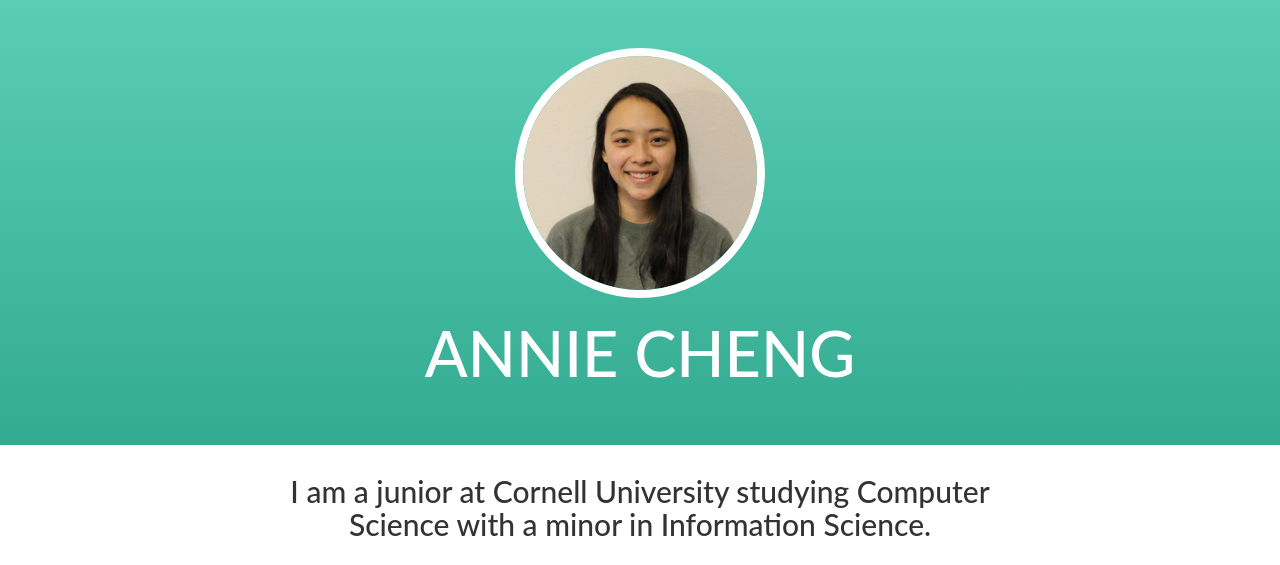
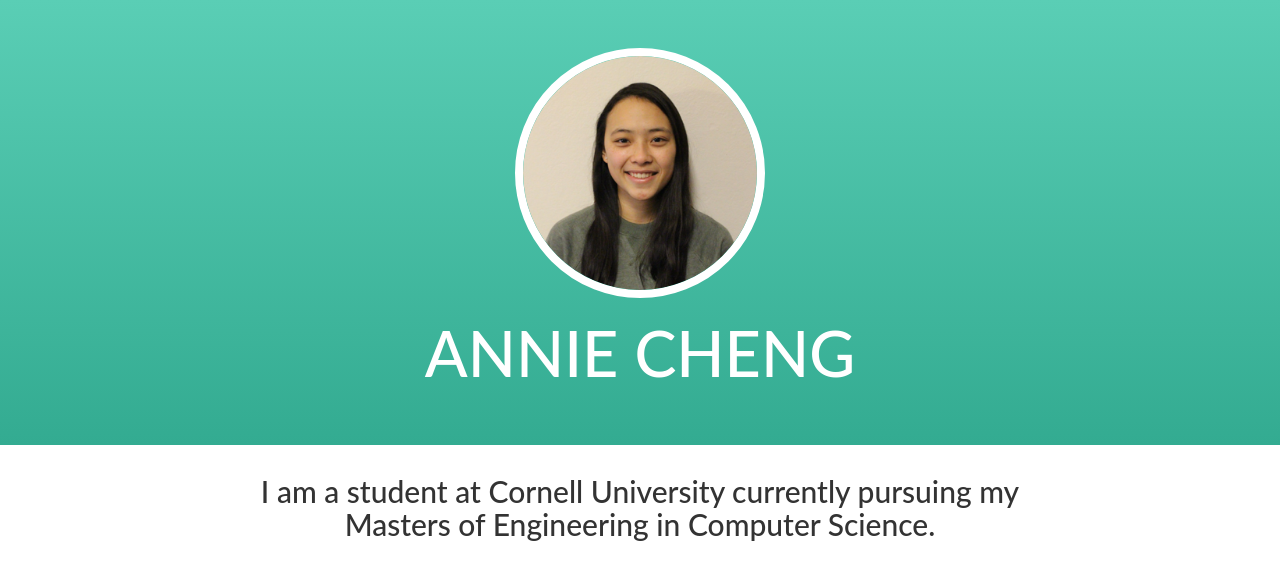
Before and after one commit to acheng96/acheng96.github.io, a plain HTML site: page index.html in a window 1280 px wide. Shown: the top 565 px of the page. Drawn offline with nearby package versions, Linux system fonts and the light colour scheme.

Commit message:
Update bio text

```diff
--- a/index.html
+++ b/index.html
@@ -17,7 +17,7 @@
 		</div>
 
 		<div class="text-center">
-  			<h2 id="bio">I am a junior at Cornell University studying Computer Science with a minor in Information Science. </h2>
+  			<h2 id="bio">I am a student at Cornell University currently pursuing my Masters of Engineering in Computer Science.</h2>
 		</div>
 
 		<div class="container text-center">
```
